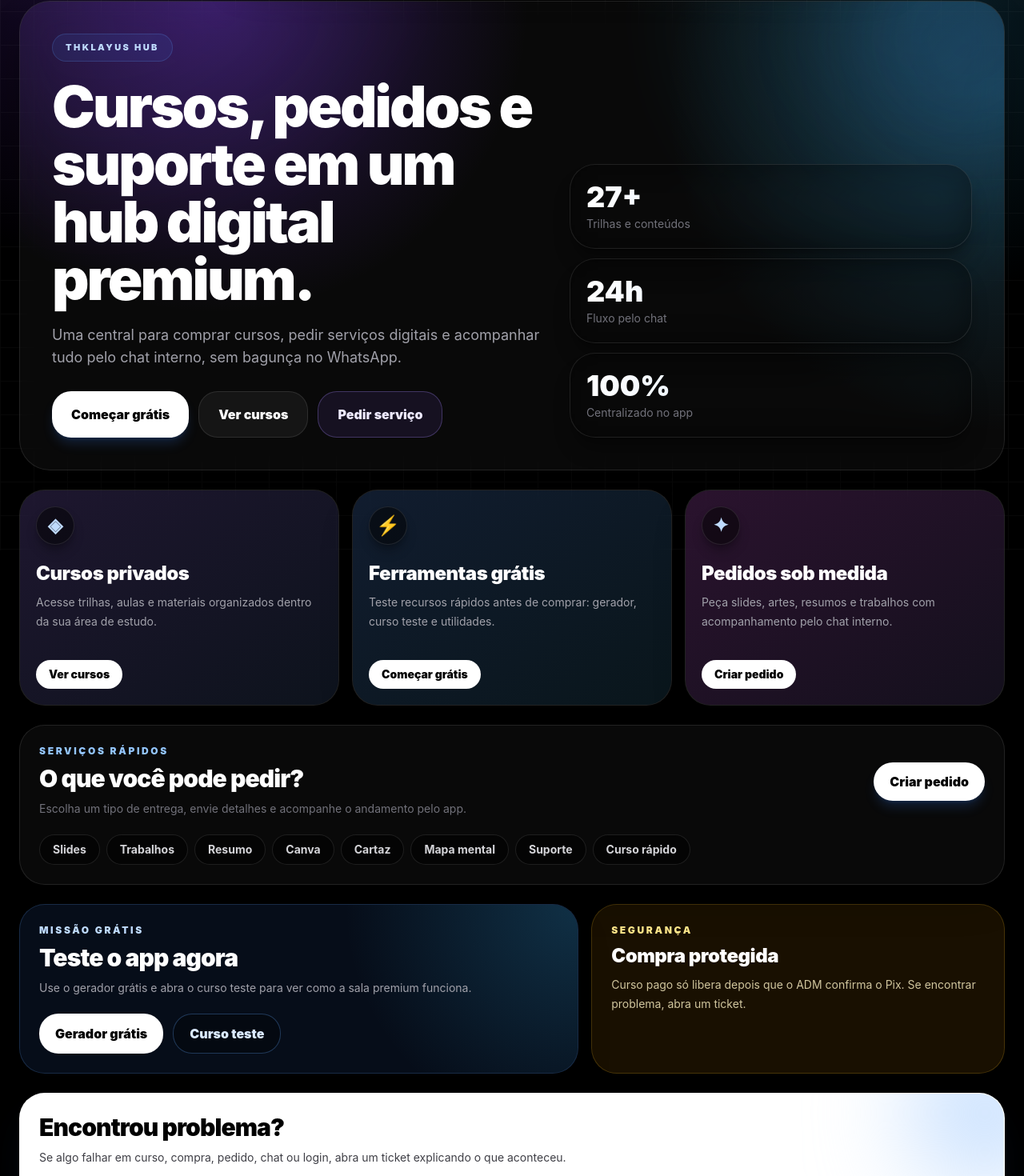
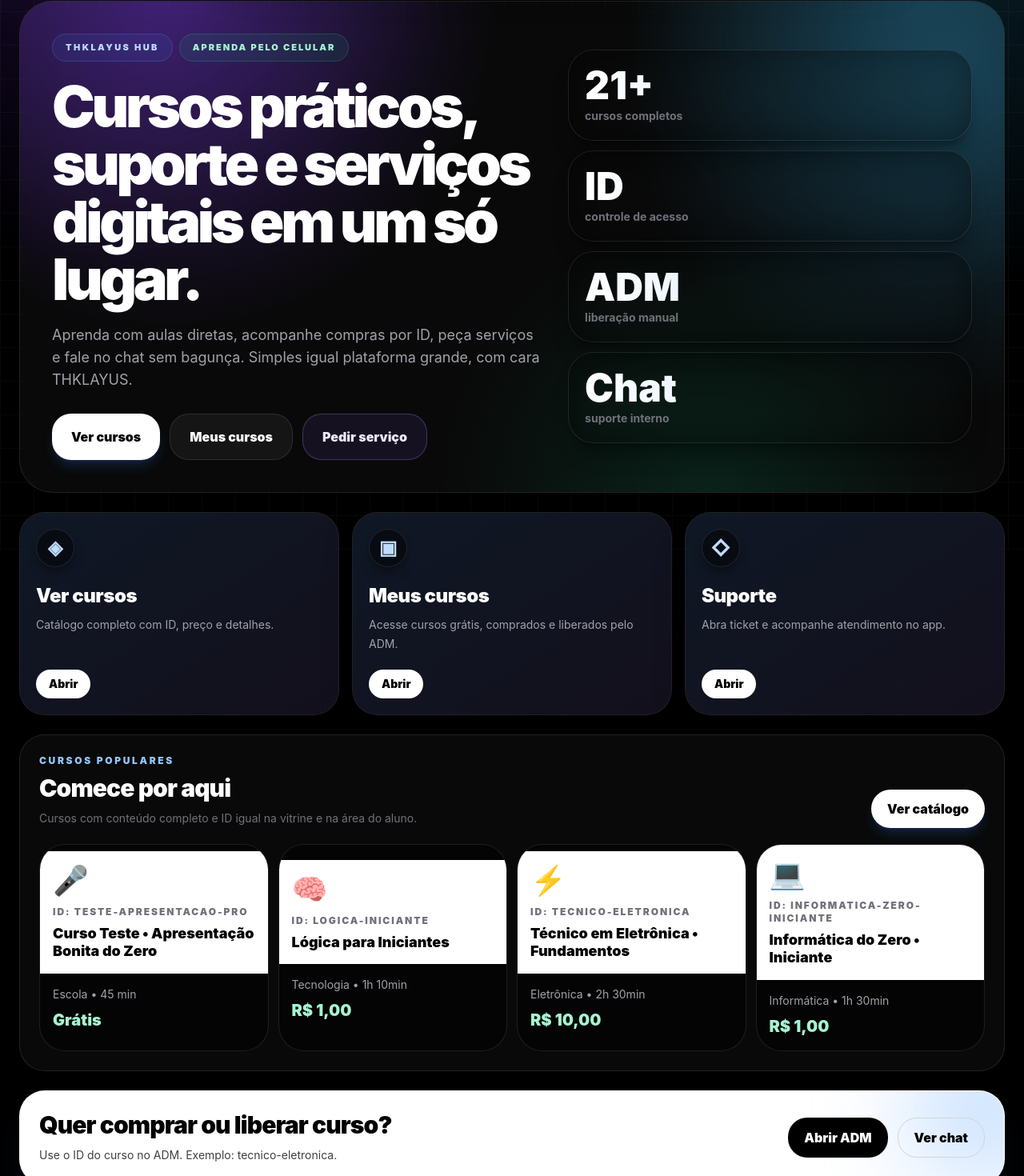
Before and after one commit to thiagodouglas19t-lang/Thklayus-hub, a React (Vite) app: page / in a window 1280 px wide. Shown: the part 112-1582 px from the top of the page at 80% size. Built offline with nearby package versions, Linux system fonts and the light colour scheme.

Commit message:
Melhorar home premium do AprendaJa

```diff
--- a/src/pages/Home.tsx
+++ b/src/pages/Home.tsx
@@ -1,56 +1,45 @@
+import { professionalCourses } from "../data/courses";
+
 export default function Home({ setPage }: any) {
-  const cards = [
-    { icon: "◈", title: "Cursos privados", text: "Acesse trilhas, aulas e materiais organizados dentro da sua área de estudo.", action: "Ver cursos", page: "cursos", glow: "from-violet-500/20 to-blue-500/10" },
-    { icon: "⚡", title: "Ferramentas grátis", text: "Teste recursos rápidos antes de comprar: gerador, curso teste e utilidades.", action: "Começar grátis", page: "gratis", glow: "from-blue-500/20 to-sky-500/10" },
-    { icon: "✦", title: "Pedidos sob medida", text: "Peça slides, artes, resumos e trabalhos com acompanhamento pelo chat interno.", action: "Criar pedido", page: "pedidos", glow: "from-fuchsia-500/20 to-violet-500/10" },
+  const populares = professionalCourses.slice(0, 4);
+
+  const acoes = [
+    { title: "Ver cursos", text: "Catálogo completo com ID, preço e detalhes.", icon: "◈", page: "cursos" },
+    { title: "Meus cursos", text: "Acesse cursos grátis, comprados e liberados pelo ADM.", icon: "▣", page: "estudo" },
+    { title: "Suporte", text: "Abra ticket e acompanhe atendimento no app.", icon: "◇", page: "suporte" },
   ];
-
-  const destaques = [
-    ["27+", "Trilhas e conteúdos"],
-    ["24h", "Fluxo pelo chat"],
-    ["100%", "Centralizado no app"],
-  ];
-
-  const servicos = ["Slides", "Trabalhos", "Resumo", "Canva", "Cartaz", "Mapa mental", "Suporte", "Curso rápido"];
 
   return (
     <div className="space-y-6">
-      <section className="relative overflow-hidden rounded-[2.4rem] border border-white/10 bg-white/[0.035] p-5 shadow-2xl shadow-black/40 backdrop-blur-xl md:p-10">
-        <div className="pointer-events-none absolute inset-0 bg-[radial-gradient(circle_at_20%_0%,rgba(124,58,237,0.34),transparent_34%),radial-gradient(circle_at_100%_20%,rgba(56,189,248,0.22),transparent_32%)]" />
-        <div className="pointer-events-none absolute -right-24 -top-24 h-72 w-72 rounded-full bg-blue-500/10 blur-3xl" />
+      <section className="relative overflow-hidden rounded-[2.6rem] border border-white/10 bg-white/[0.035] p-5 shadow-2xl shadow-black/40 backdrop-blur-xl md:p-10">
+        <div className="pointer-events-none absolute inset-0 bg-[radial-gradient(circle_at_15%_0%,rgba(124,58,237,0.38),transparent_34%),radial-gradient(circle_at_95%_15%,rgba(56,189,248,0.24),transparent_32%),radial-gradient(circle_at_70%_100%,rgba(16,185,129,0.14),transparent_32%)]" />
+        <div className="relative grid gap-7 lg:grid-cols-[1.1fr_0.9fr] lg:items-center">
+          <div>
+            <div className="flex flex-wrap gap-2">
+              <span className="inline-flex rounded-full border border-blue-400/20 bg-blue-500/10 px-4 py-2 text-[11px] font-black uppercase tracking-[0.22em] text-blue-200">THKLAYUS HUB</span>
+              <span className="inline-flex rounded-full border border-emerald-400/20 bg-emerald-500/10 px-4 py-2 text-[11px] font-black uppercase tracking-[0.18em] text-emerald-200">Aprenda pelo celular</span>
+            </div>
 
-        <div className="relative grid gap-8 lg:grid-cols-[1.1fr_0.9fr] lg:items-end">
-          <div>
-            <span className="inline-flex rounded-full border border-blue-400/20 bg-blue-500/10 px-4 py-2 text-[11px] font-black uppercase tracking-[0.22em] text-blue-200">
-              THKLAYUS HUB
-            </span>
-
-            <h2 className="mt-5 max-w-4xl text-4xl font-black leading-[1.02] tracking-[-0.04em] md:text-7xl">
-              Cursos, pedidos e suporte em um hub digital premium.
+            <h2 className="mt-5 max-w-4xl text-4xl font-black leading-[1.01] tracking-[-0.06em] md:text-7xl">
+              Cursos práticos, suporte e serviços digitais em um só lugar.
             </h2>
 
             <p className="mt-5 max-w-2xl text-sm leading-7 text-zinc-400 md:text-lg">
-              Uma central para comprar cursos, pedir serviços digitais e acompanhar tudo pelo chat interno, sem bagunça no WhatsApp.
+              Aprenda com aulas diretas, acompanhe compras por ID, peça serviços e fale no chat sem bagunça. Simples igual plataforma grande, com cara THKLAYUS.
             </p>
 
             <div className="mt-7 grid gap-3 sm:flex sm:flex-wrap">
-              <button onClick={() => setPage("gratis")} className="rounded-2xl bg-white px-6 py-4 font-black text-black shadow-lg shadow-blue-500/20 transition hover:scale-[1.03] active:scale-95">
-                Começar grátis
-              </button>
-              <button onClick={() => setPage("cursos")} className="rounded-2xl border border-white/10 bg-white/[0.05] px-6 py-4 font-black text-white transition hover:border-blue-400/40 hover:bg-blue-500/10 active:scale-95">
-                Ver cursos
-              </button>
-              <button onClick={() => setPage("pedidos")} className="rounded-2xl border border-violet-400/30 bg-violet-500/10 px-6 py-4 font-black text-violet-100 transition hover:bg-violet-500/20 active:scale-95">
-                Pedir serviço
-              </button>
+              <button onClick={() => setPage("cursos")} className="rounded-2xl bg-white px-6 py-4 font-black text-black shadow-lg shadow-blue-500/20 transition hover:scale-[1.03] active:scale-95">Ver cursos</button>
+              <button onClick={() => setPage("estudo")} className="rounded-2xl border border-white/10 bg-white/[0.05] px-6 py-4 font-black text-white transition hover:border-blue-400/40 hover:bg-blue-500/10 active:scale-95">Meus cursos</button>
+              <button onClick={() => setPage("pedidos")} className="rounded-2xl border border-violet-400/30 bg-violet-500/10 px-6 py-4 font-black text-violet-100 transition hover:bg-violet-500/20 active:scale-95">Pedir serviço</button>
             </div>
           </div>
 
-          <div className="grid grid-cols-3 gap-2 md:gap-3 lg:grid-cols-1">
-            {destaques.map(([valor, label]) => (
-              <div key={label} className="rounded-3xl border border-white/10 bg-black/45 p-4 shadow-xl shadow-black/30 backdrop-blur-xl md:p-5">
-                <p className="bg-gradient-to-r from-white to-blue-200 bg-clip-text text-2xl font-black text-transparent md:text-4xl">{valor}</p>
-                <p className="mt-1 text-[11px] leading-4 text-zinc-500 md:text-sm">{label}</p>
+          <div className="grid gap-3">
+            {[[`${professionalCourses.length}+`, "cursos completos"], ["ID", "controle de acesso"], ["ADM", "liberação manual"], ["Chat", "suporte interno"]].map(([valor, label]) => (
+              <div key={label} className="rounded-3xl border border-white/10 bg-black/45 p-5 shadow-xl shadow-black/30 backdrop-blur-xl">
+                <p className="bg-gradient-to-r from-white to-blue-200 bg-clip-text text-3xl font-black text-transparent md:text-5xl">{valor}</p>
+                <p className="mt-1 text-sm font-bold text-zinc-500">{label}</p>
               </div>
             ))}
           </div>
@@ -58,63 +47,54 @@ export default function Home({ setPage }: any) {
       </section>
 
       <section className="grid gap-4 md:grid-cols-3">
-        {cards.map((item) => (
+        {acoes.map((item) => (
           <button key={item.title} onClick={() => setPage(item.page)} className="group relative overflow-hidden rounded-[2rem] border border-white/10 bg-white/[0.035] p-5 text-left shadow-2xl shadow-black/30 backdrop-blur-xl transition hover:-translate-y-1 hover:border-blue-400/40 active:scale-[0.99]">
-            <div className={`pointer-events-none absolute inset-0 bg-gradient-to-br ${item.glow} opacity-80 transition group-hover:opacity-100`} />
+            <div className="pointer-events-none absolute inset-0 bg-gradient-to-br from-blue-500/15 to-violet-500/10 opacity-80 transition group-hover:opacity-100" />
             <div className="relative">
               <div className="grid h-12 w-12 place-items-center rounded-2xl border border-white/10 bg-black/50 text-2xl font-black text-blue-200 shadow-lg shadow-black/30">{item.icon}</div>
               <h3 className="mt-5 text-2xl font-black tracking-[-0.02em]">{item.title}</h3>
-              <p className="mt-2 min-h-16 text-sm leading-6 text-zinc-400">{item.text}</p>
-              <p className="mt-5 inline-flex rounded-2xl bg-white px-4 py-2 text-sm font-black text-black transition group-hover:scale-[1.03]">{item.action}</p>
+              <p className="mt-2 min-h-12 text-sm leading-6 text-zinc-400">{item.text}</p>
+              <p className="mt-5 inline-flex rounded-2xl bg-white px-4 py-2 text-sm font-black text-black transition group-hover:scale-[1.03]">Abrir</p>
             </div>
           </button>
         ))}
       </section>
 
       <section className="rounded-[2rem] border border-white/10 bg-white/[0.035] p-5 shadow-2xl shadow-black/30 backdrop-blur-xl md:p-6">
-        <div className="flex flex-wrap items-center justify-between gap-3">
+        <div className="flex flex-wrap items-end justify-between gap-3">
           <div>
-            <p className="text-xs font-black uppercase tracking-[0.22em] text-blue-300">Serviços rápidos</p>
-            <h3 className="mt-2 text-3xl font-black tracking-[-0.03em]">O que você pode pedir?</h3>
-            <p className="mt-2 max-w-xl text-sm leading-6 text-zinc-500">Escolha um tipo de entrega, envie detalhes e acompanhe o andamento pelo app.</p>
+            <p className="text-xs font-black uppercase tracking-[0.22em] text-blue-300">Cursos populares</p>
+            <h3 className="mt-2 text-3xl font-black tracking-[-0.03em]">Comece por aqui</h3>
+            <p className="mt-2 max-w-xl text-sm leading-6 text-zinc-500">Cursos com conteúdo completo e ID igual na vitrine e na área do aluno.</p>
           </div>
-          <button onClick={() => setPage("pedidos")} className="rounded-2xl bg-white px-5 py-3 font-black text-black shadow-lg shadow-blue-500/20 transition hover:scale-[1.03] active:scale-95">Criar pedido</button>
+          <button onClick={() => setPage("cursos")} className="rounded-2xl bg-white px-5 py-3 font-black text-black shadow-lg shadow-blue-500/20 transition active:scale-95">Ver catálogo</button>
         </div>
-        <div className="mt-5 flex flex-wrap gap-2">
-          {servicos.map((item) => (
-            <span key={item} className="rounded-full border border-white/10 bg-black/45 px-4 py-2 text-sm font-bold text-zinc-300">{item}</span>
+        <div className="mt-5 grid gap-3 md:grid-cols-4">
+          {populares.map((course) => (
+            <button key={course.id} onClick={() => setPage("cursos")} className="overflow-hidden rounded-3xl border border-white/10 bg-black/45 text-left transition hover:border-blue-300/40 active:scale-[0.99]">
+              <div className="bg-white p-4 text-black">
+                <p className="text-4xl">{course.hero}</p>
+                <p className="mt-3 text-xs font-black uppercase tracking-[0.16em] text-zinc-500">ID: {course.id}</p>
+                <h4 className="mt-2 text-lg font-black leading-tight">{course.title}</h4>
+              </div>
+              <div className="p-4">
+                <p className="text-sm text-zinc-400">{course.category} • {course.duration}</p>
+                <p className="mt-2 text-xl font-black text-emerald-200">{course.price}</p>
+              </div>
+            </button>
           ))}
-        </div>
-      </section>
-
-      <section className="grid gap-4 lg:grid-cols-[1.15fr_0.85fr]">
-        <div className="relative overflow-hidden rounded-[2rem] border border-blue-400/20 bg-blue-500/10 p-5 shadow-2xl shadow-black/30 md:p-6">
-          <div className="pointer-events-none absolute inset-0 bg-[radial-gradient(circle_at_top_right,rgba(56,189,248,0.20),transparent_40%)]" />
-          <div className="relative">
-            <p className="text-xs font-black uppercase tracking-[0.22em] text-blue-200">Missão grátis</p>
-            <h3 className="mt-2 text-3xl font-black tracking-[-0.03em]">Teste o app agora</h3>
-            <p className="mt-2 text-sm leading-6 text-zinc-400">Use o gerador grátis e abra o curso teste para ver como a sala premium funciona.</p>
-            <div className="mt-5 flex flex-wrap gap-3">
-              <button onClick={() => setPage("gratis")} className="rounded-2xl bg-white px-5 py-3 font-black text-black">Gerador grátis</button>
-              <button onClick={() => setPage("estudo")} className="rounded-2xl border border-blue-400/30 bg-black/30 px-5 py-3 font-black text-blue-100">Curso teste</button>
-            </div>
-          </div>
-        </div>
-
-        <div className="rounded-[2rem] border border-amber-400/20 bg-amber-500/10 p-5 shadow-2xl shadow-black/30 md:p-6">
-          <p className="text-xs font-black uppercase tracking-[0.22em] text-amber-200">Segurança</p>
-          <h3 className="mt-2 text-2xl font-black tracking-[-0.02em]">Compra protegida</h3>
-          <p className="mt-2 text-sm leading-6 text-amber-100/80">Curso pago só libera depois que o ADM confirma o Pix. Se encontrar problema, abra um ticket.</p>
         </div>
       </section>
 
       <section className="relative overflow-hidden rounded-[2rem] border border-white/10 bg-white p-5 text-black shadow-2xl shadow-blue-500/10 md:p-6">
         <div className="pointer-events-none absolute -right-16 -top-16 h-44 w-44 rounded-full bg-blue-200 blur-3xl" />
-        <div className="relative">
-          <h3 className="text-3xl font-black tracking-[-0.03em]">Encontrou problema?</h3>
-          <p className="mt-2 max-w-2xl text-sm leading-6 text-zinc-700">Se algo falhar em curso, compra, pedido, chat ou login, abra um ticket explicando o que aconteceu.</p>
-          <div className="mt-5 flex flex-wrap gap-3">
-            <button onClick={() => setPage("suporte")} className="rounded-2xl bg-black px-5 py-3 font-black text-white">Abrir ticket</button>
+        <div className="relative flex flex-wrap items-center justify-between gap-4">
+          <div>
+            <h3 className="text-3xl font-black tracking-[-0.03em]">Quer comprar ou liberar curso?</h3>
+            <p className="mt-2 max-w-2xl text-sm leading-6 text-zinc-700">Use o ID do curso no ADM. Exemplo: tecnico-eletronica.</p>
+          </div>
+          <div className="flex flex-wrap gap-3">
+            <button onClick={() => setPage("admin")} className="rounded-2xl bg-black px-5 py-3 font-black text-white">Abrir ADM</button>
             <button onClick={() => setPage("chat")} className="rounded-2xl border border-zinc-300 px-5 py-3 font-black">Ver chat</button>
           </div>
         </div>
```
